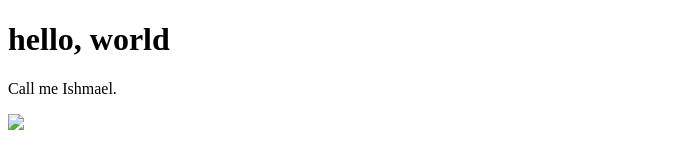
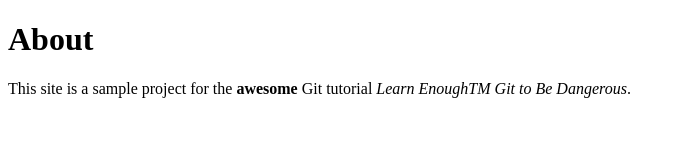
Before and after one commit to JLara10/website, a plain HTML site: page index.html in a window 1280 px wide. Shown: the whole page, without its empty margins (0-685 px from the left). Drawn offline with Linux system fonts and the light colour scheme.

Commit message:
Add About page

```diff
--- a/index.html
+++ b/index.html
@@ -1,8 +1,7 @@
 <!DOCTYPE html>
 <html> <head>
-<title>A whale of a greeting</title> </head>
-<body>
-<h1>hello, world</h1>
-<p>Call me Ishmael.</p>
-<img src="images/breaching_whale.jpg">
+<title>About Us</title> </head>
+<body> <h1>About</h1> <p>
+This site is a sample project for the <strong>awesome</strong> Git
+tutorial <em>Learn EnoughTM Git to Be Dangerous</em>. </p>
 </body> </html>
```
Also changed, not shown: about.html (added, +8 -0 lines), 1 other file.
